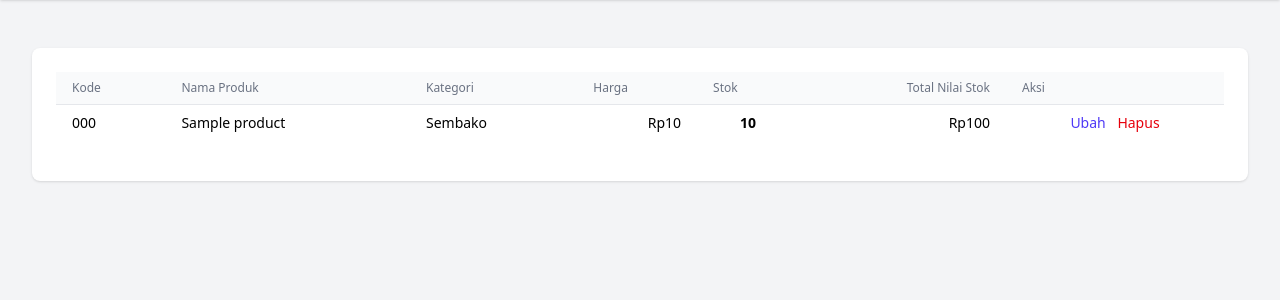
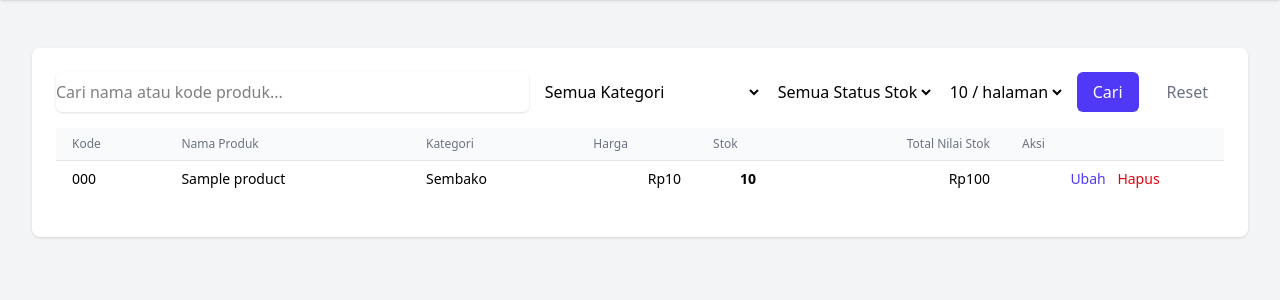
Before and after one commit to BoengGit/pos-toko, a Laravel app: page /products in a window 1280 px wide. Shown: the part 133-433 px from the top of the page. Run offline with Laravel 12, Linux system fonts and the light colour scheme; a user stored in the database is signed in; data comes from the database, SQL or seed files in the repository; tables that the repository leaves empty hold one stand-in row (values such as "Sample post"); style sheets or scripts are compiled from the project's sources.

Commit message:
chapter 10

```diff
--- a/app/Http/Controllers/ProductController.php
+++ b/app/Http/Controllers/ProductController.php
@@ -6,17 +6,46 @@ use App\Http\Requests\StoreProductRequest;
 use App\Http\Requests\UpdateProductRequest;
 use App\Models\Category;
 use App\Models\Product;
+use Illuminate\Http\Request;
 
 class ProductController extends Controller
 {
     /**
      * Display a listing of the resource.
      */
-    public function index()
+    public function index(Request $request)
     {
-        $products = Product::with('category')->latest()->paginate(10);
+        $query = Product::with('category');
 
-        return view('master-data.product.index', compact('products'));
+        if ($request->filled('search')) {
+            $keyword = $request->search;
+            $query->where(function ($q) use ($keyword) {
+                $q->where('name', 'like', "%{$keyword}%")
+                    ->orWhere('code', 'like', "%{$keyword}%");
+            });
+        }
+
+        if ($request->filled('category_id')) {
+            $query->where('category_id', $request->category_id);
+        }
+
+        if ($request->filled('stock_status')) {
+            if ($request->stock_status === 'habis') {
+                $query->where('stock', 0);
+            } elseif ($request->stock_status === 'menipis') {
+                $query->where('stock', '>', 0)
+                    ->where('stock', '<', config('app.low_stock'));
+            }
+        }
+
+        $perPage = in_array((int) $request->per_page, [10, 25, 50])
+            ? (int) $request->per_page
+            : 10;
+
+        $products = $query->latest()->paginate($perPage)->withQueryString();
+        $categories = Category::orderBy('name')->get();
+
+        return view('master-data.product.index', compact('products', 'categories'));
     }
 
     /**
--- a/resources/views/master-data/product/index.blade.php
+++ b/resources/views/master-data/product/index.blade.php
@@ -18,6 +18,38 @@
                         {{ session('success') }}
                     </div>
                 @endif
+
+                <form method="GET" action="{{ route('products.index') }}" class="flex gap-3 mb-4">
+                    <input type="text" name="search" value="{{ request('search') }}"
+                        placeholder="Cari nama atau kode produk..."
+                        class="flex-1 rounded-md border-gray-300 shadow-sm">
+
+                    <select name="category_id" class="rounded-md border-gray-300">
+                        <option value="">Semua Kategori</option>
+                        @foreach ($categories as $category)
+                            <option value="{{ $category->id }}" @selected(request('category_id') == $category->id)>
+                                {{ $category->name }}
+                            </option>
+                        @endforeach
+                    </select>
+
+                    <select name="stock_status" class="rounded-md border-gray-300">
+                        <option value="">Semua Status Stok</option>
+                        <option value="menipis" @selected(request('stock_status') === 'menipis')>Menipis</option>
+                        <option value="habis" @selected(request('stock_status') === 'habis')>Habis</option>
+                    </select>
+
+                    <select name="per_page" class="rounded-md border-gray-300">
+                        @foreach ([10, 25, 50] as $size)
+                            <option value="{{ $size }}" @selected((int) request('per_page', 10) === $size)>
+                                {{ $size }} / halaman
+                            </option>
+                        @endforeach
+                    </select>
+
+                    <button type="submit" class="bg-indigo-600 text-white px-4 py-2 rounded-md">Cari</button>
+                    <a href="{{ route('products.index') }}" class="px-4 py-2 text-gray-500">Reset</a>
+                </form>
 
                 <table class="min-w-full divide-y divide-gray-200">
                     <thead class="bg-gray-50">
```
